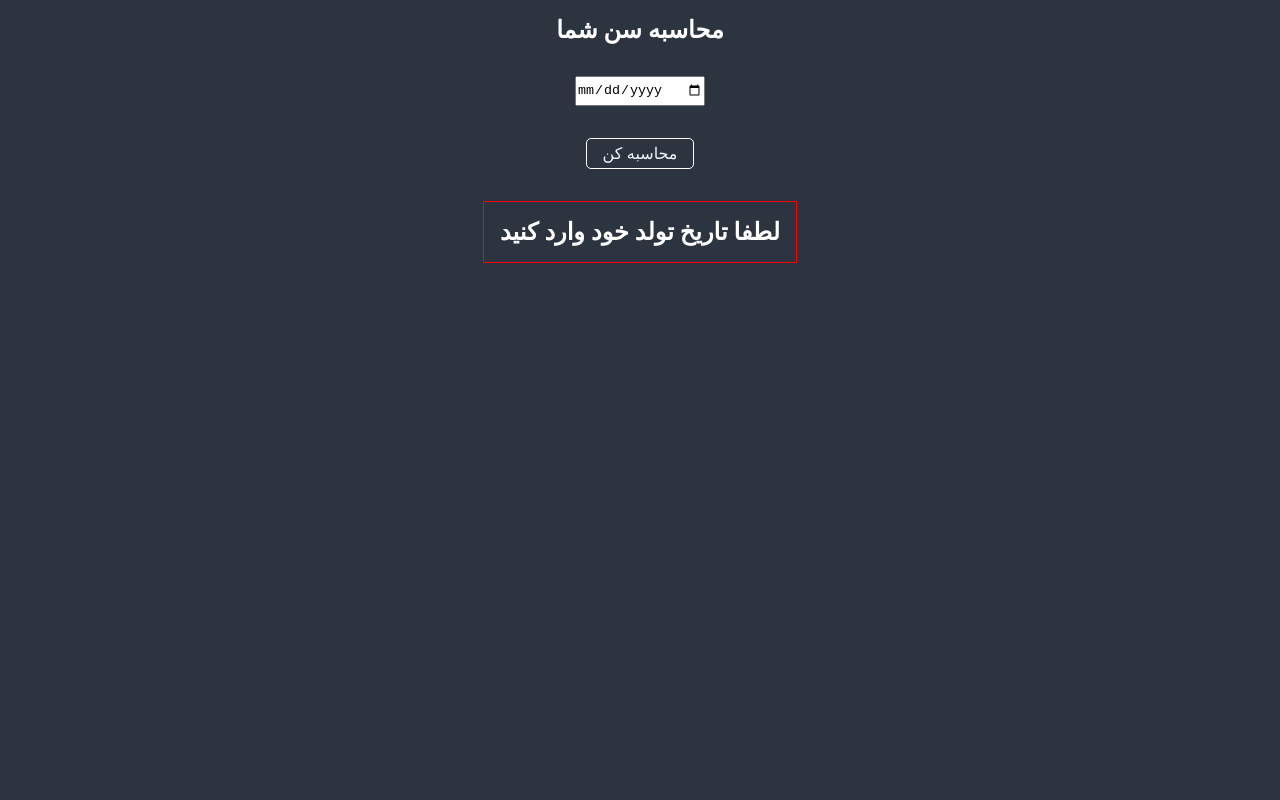
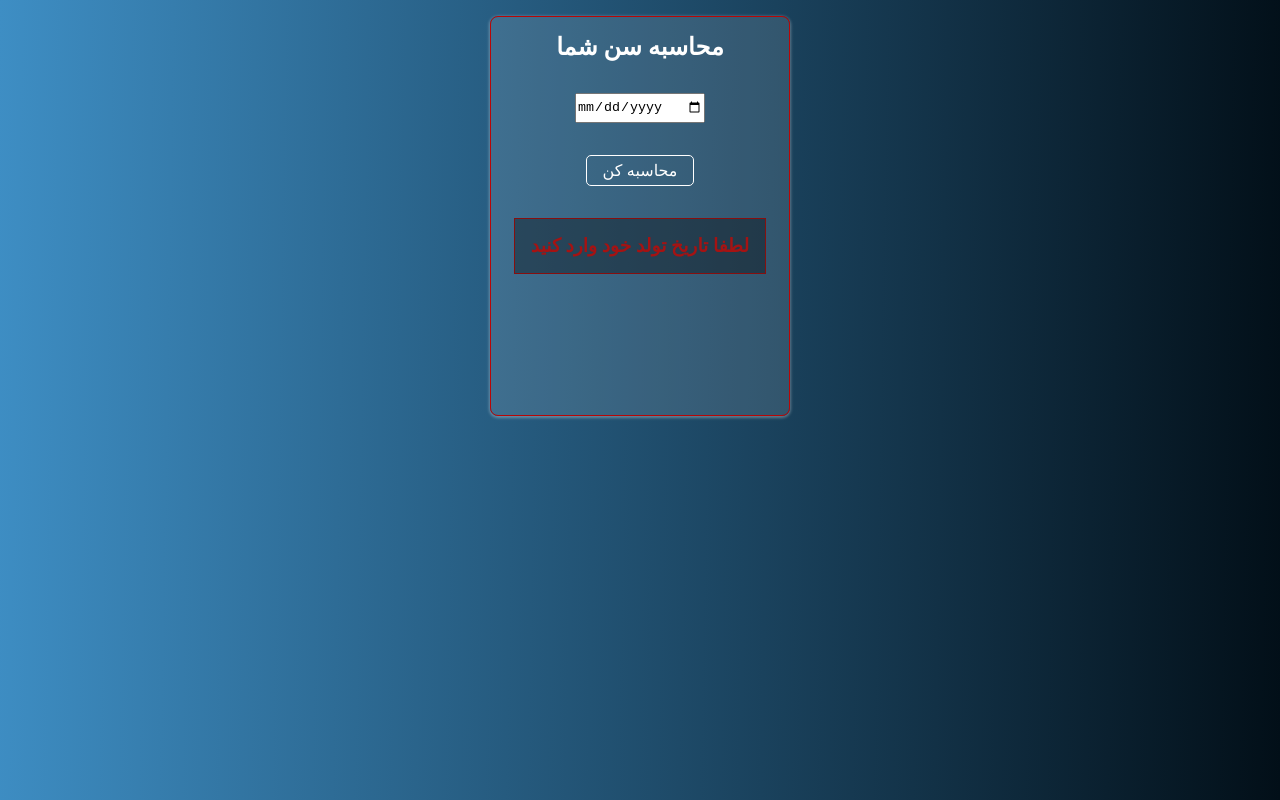
Before and after one commit to mojtaba-python/-age-calculator, a plain HTML site: page index.html in a window 1280 px wide. Both pictures are taken after a click on the button "محاسبه کن". Drawn offline with Linux system fonts and the light colour scheme.

Commit message:
update css

```diff
--- a/index.html
+++ b/index.html
@@ -10,6 +10,7 @@
 
 <body>
     <div class="container">
+        <div id="box" >
             <h2 style="color: #fff; padding-top: 1rem;">محاسبه سن شما</h2>
             <div style="margin-top: 2rem;">
                 <input id="input" type="date">
@@ -18,9 +19,11 @@
                 <button onclick="getDate()" class="btn">محاسبه کن</button>
             </div>
             <div class="div_result">
-            <h2 id="result"></h2>
+                <h3 id="result"></h3>
 
             </div>
+        </div>
+
     </div>
 
     <script src="script.js"></script>
--- a/script.js
+++ b/script.js
@@ -1,5 +1,5 @@
 var result = document.getElementById('result');
-
+var box = document.getElementById('box');
 // function getDate(d1,d2) {
 
 //     const time = Math.abs(d1-d2);
@@ -24,22 +24,25 @@ var result = document.getElementById('result');
 //
 
 function getDate() {
-    var birth =  document.getElementById('input').value;
-    var d1 = new Date();
-    var d2 = new Date(birth);
+  var birth = document.getElementById('input').value;
+  var d1 = new Date();
+  var d2 = new Date(birth);
 
-    const time = Math.abs(d1-d2);
-    const date =  new Date(time);
+  const time = Math.abs(d1 - d2);
+  const date = new Date(time);
 
-    const year = date.getUTCFullYear() - 1970;
-    const months = date.getUTCMonth();
-    const day = date.getUTCDate() -1;
-    if(birth){
-		result.style.cssText="color:#fff;background-color:#2c353f;padding:1rem;border:1px solid green";
+  const year = date.getUTCFullYear() - 1970;
+  const months = date.getUTCMonth();
+  const day = date.getUTCDate() - 1;
 
-		result.innerHTML= "سال: " + year + "  ماه: " + months + "  روز: " + day;
-	}else{
-		result.style.cssText="color:#fff;background-color:#2c353f;padding:1rem;border:1px solid red";
-        result.innerHTML= "لطفا تاریخ تولد خود وارد کنید ";
-	}
+  if (birth) {
+    box.style.cssText = "border: 1px solid green;"
+    result.style.cssText = "color: green; background-color: rgb(0 0 0 / 35%); padding: 1rem; border: 1px solid green;";
+
+    result.innerHTML = "سال: " + year + "  ماه: " + months + "  روز: " + day;
+  } else {
+    box.style.cssText = "border: 1px solid #b90606;"
+    result.style.cssText = "color: rgb(165 19 19); background-color: rgb(0 0 0 / 35%); padding: 1rem; border: 1px solid #860f0f;";
+    result.innerHTML = "لطفا تاریخ تولد خود وارد کنید ";
+  }
 }
--- a/style.css
+++ b/style.css
@@ -2,27 +2,37 @@
     padding: 0;
     margin: 0;
     box-sizing: border-box;
+
 }
 .container{
     width: 100%;
     height: 100vh;
     text-align: center;
-   background-color: #2c353f;
+   background:linear-gradient(271deg, #020f18, #3e8ec4);
     justify-content: center;
+    display: flex;
+    font-family: Vazir;
 
 }
+#box{
+    width: 300px;
+    height: 400px;
+    margin-top: 1rem;
+    border: 1px solid #9b9b9b;
+    background-color: #ffffff1c;
+    border-radius: 8px;
+    box-shadow: 0px 1px 3px 1px rgba(255, 255, 255, 0.3);
 
+}
 #input{
     width: 130px;
     height: 30px;
-
-
 }
 
 .btn{
     font-size: medium;
-    background-color: rgb(44, 53, 63);
-    color: aliceblue;
+    background-color: #03a9f400;
+    color: white;
     outline: none;
     border: 1px solid #fff;
     border-radius: 5px;
@@ -30,7 +40,7 @@
     cursor: pointer;
 }
 .btn:hover{
-    background-color: rgb(35, 63, 6);
+    background-color: rgb(37 57 73);
     color: aliceblue;
 }
 
```
Lines whose indentation alone changed are shown as unchanged.
